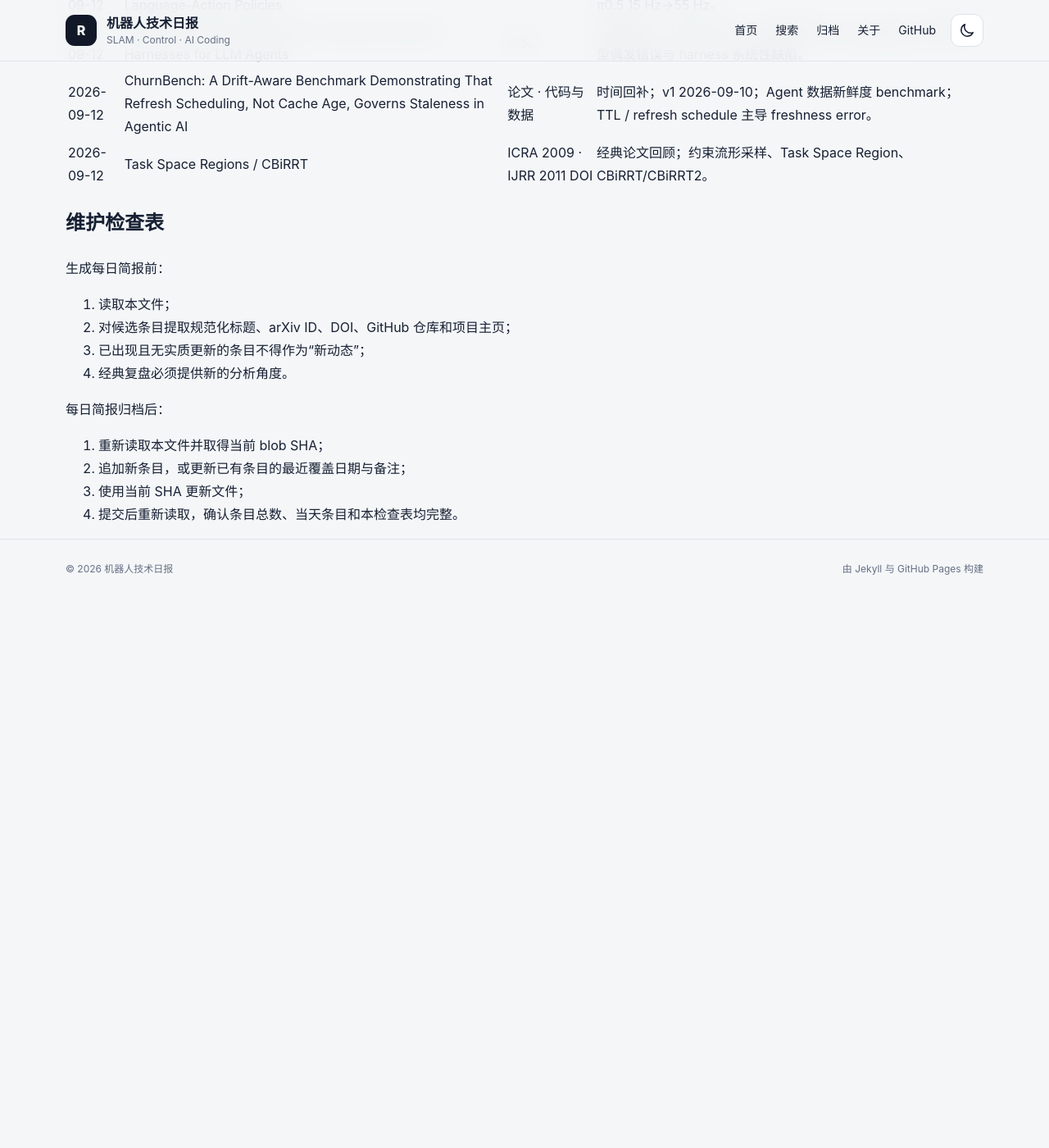
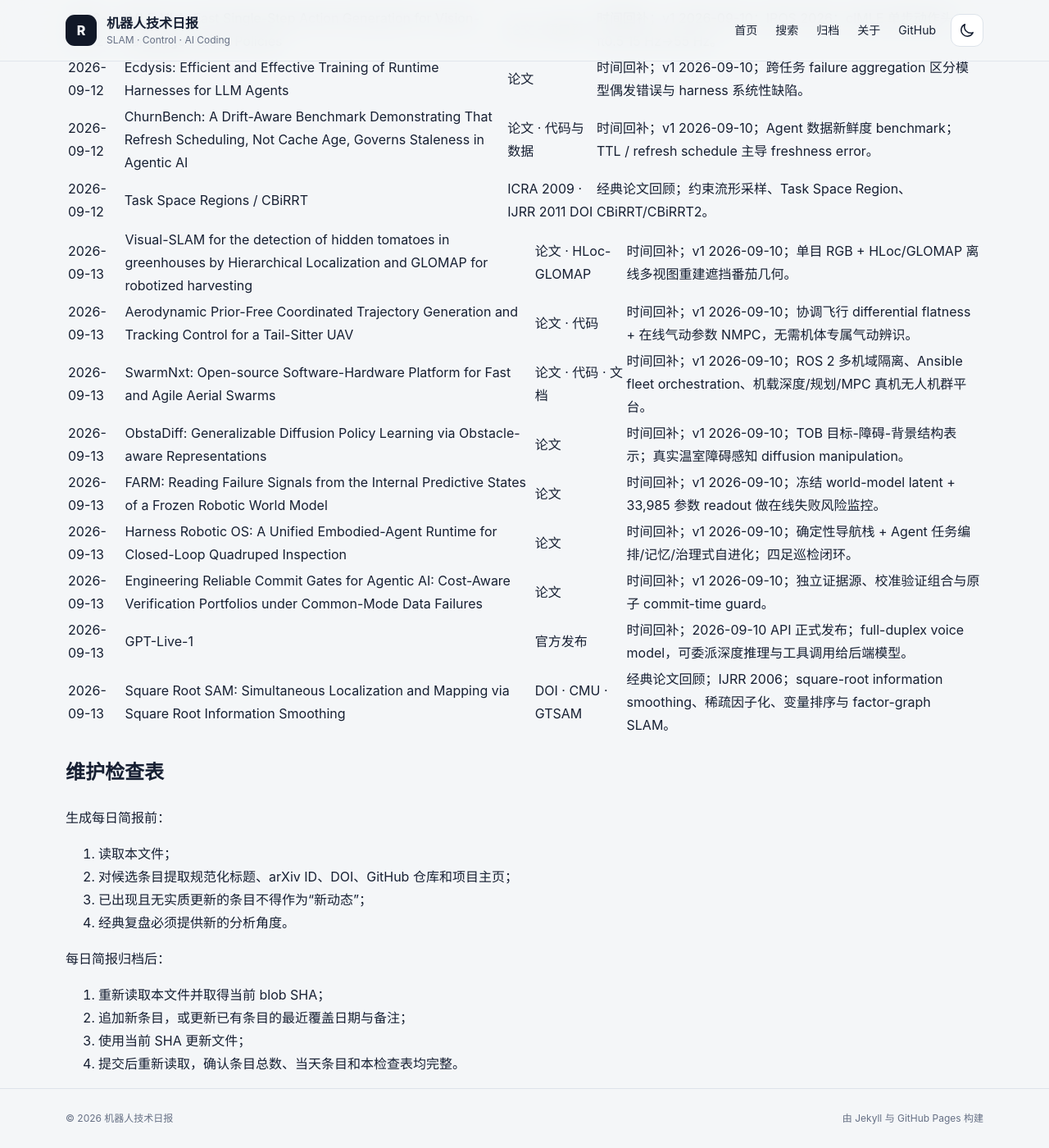
Before and after one commit to helywin/daily, a Jekyll site: the page built from robotics-brief-covered-items.md, in a window 1280 px wide and 1400 px high, scrolled down 37559 px. Shown: the whole window at 82% size. Built offline with Jekyll 4.4.1, drawn with Linux system fonts in a browser that asks for light colours; our own code applies the rules of GitHub Pages for plain Markdown files; before the commit the page ends 38289 px from its top, so only the background shows below that; some of the changed text lies outside the part shown.

Commit message:
docs: update robotics brief coverage index for 2026-09-13

```diff
--- a/robotics-brief-covered-items.md
+++ b/robotics-brief-covered-items.md
@@ -1,6 +1,6 @@
 # 机器人技术简报已覆盖条目索引
 
-> 最后更新：2026-09-12（Asia/Shanghai）
+> 最后更新：2026-09-13（Asia/Shanghai）
 >
 > 用途：每日简报选题前强制查重。本文件保留全部历史条目的最近覆盖日期、规范标题、至少一个可直接访问的原始来源和必要备注。
 >
@@ -83,6 +83,8 @@
 > 2026-09-11 新增 8 条主动态与 1 条经典论文回顾，共 576 条。
 >
 > 2026-09-12 新增 8 条主动态与 1 条经典论文回顾，共 585 条。
+>
+> 2026-09-13 新增 8 条主动态与 1 条经典论文回顾，共 594 条。
 
 ## 已核验条目
 
@@ -695,6 +697,17 @@
 | 2026-09-12 | ChurnBench: A Drift-Aware Benchmark Demonstrating That Refresh Scheduling, Not Cache Age, Governs Staleness in Agentic AI | [论文](https://arxiv.org/abs/2609.11515) · [代码与数据](https://github.com/vsingh45/churnbench) | 时间回补；v1 2026-09-10；Agent 数据新鲜度 benchmark；TTL / refresh schedule 主导 freshness error。 |
 | 2026-09-12 | Task Space Regions / CBiRRT | [ICRA 2009](https://publications.ri.cmu.edu/manipulation-planning-on-constraint-manifolds) · [IJRR 2011 DOI](https://doi.org/10.1177/0278364910396389) | 经典论文回顾；约束流形采样、Task Space Region、CBiRRT/CBiRRT2。 |
 
+
+| 2026-09-13 | Visual-SLAM for the detection of hidden tomatoes in greenhouses by Hierarchical Localization and GLOMAP for robotized harvesting | [论文](https://arxiv.org/abs/2609.11766) · [HLoc-GLOMAP](https://github.com/pablovela5620/hloc-glomap) | 时间回补；v1 2026-09-10；单目 RGB + HLoc/GLOMAP 离线多视图重建遮挡番茄几何。 |
+| 2026-09-13 | Aerodynamic Prior-Free Coordinated Trajectory Generation and Tracking Control for a Tail-Sitter UAV | [论文](https://arxiv.org/abs/2609.11698) · [代码](https://github.com/SYSU-HILAB/AP-PnC) | 时间回补；v1 2026-09-10；协调飞行 differential flatness + 在线气动参数 NMPC，无需机体专属气动辨识。 |
+| 2026-09-13 | SwarmNxt: Open-source Software-Hardware Platform for Fast and Agile Aerial Swarms | [论文](https://arxiv.org/abs/2609.11382) · [代码](https://github.com/lis-epfl/swarm-nxt) · [文档](https://lis-epfl.github.io/swarm-nxt/) | 时间回补；v1 2026-09-10；ROS 2 多机域隔离、Ansible fleet orchestration、机载深度/规划/MPC 真机无人机群平台。 |
+| 2026-09-13 | ObstaDiff: Generalizable Diffusion Policy Learning via Obstacle-aware Representations | [论文](https://arxiv.org/abs/2609.10918) | 时间回补；v1 2026-09-10；TOB 目标-障碍-背景结构表示；真实温室障碍感知 diffusion manipulation。 |
+| 2026-09-13 | FARM: Reading Failure Signals from the Internal Predictive States of a Frozen Robotic World Model | [论文](https://arxiv.org/abs/2609.11445) | 时间回补；v1 2026-09-10；冻结 world-model latent + 33,985 参数 readout 做在线失败风险监控。 |
+| 2026-09-13 | Harness Robotic OS: A Unified Embodied-Agent Runtime for Closed-Loop Quadruped Inspection | [论文](https://arxiv.org/abs/2609.11225) | 时间回补；v1 2026-09-10；确定性导航栈 + Agent 任务编排/记忆/治理式自进化；四足巡检闭环。 |
+| 2026-09-13 | Engineering Reliable Commit Gates for Agentic AI: Cost-Aware Verification Portfolios under Common-Mode Data Failures | [论文](https://arxiv.org/abs/2609.10969) | 时间回补；v1 2026-09-10；独立证据源、校准验证组合与原子 commit-time guard。 |
+| 2026-09-13 | GPT-Live-1 | [官方发布](https://openai.com/index/introducing-gpt-live-1-in-the-api/) | 时间回补；2026-09-10 API 正式发布；full-duplex voice model，可委派深度推理与工具调用给后端模型。 |
+| 2026-09-13 | Square Root SAM: Simultaneous Localization and Mapping via Square Root Information Smoothing | [DOI](https://doi.org/10.1177/0278364906072768) · [CMU](https://publications.ri.cmu.edu/square-root-sam-simultaneous-localization-and-mapping-via-square-root-information-smoothing) · [GTSAM](https://github.com/borglab/gtsam) | 经典论文回顾；IJRR 2006；square-root information smoothing、稀疏因子化、变量排序与 factor-graph SLAM。 |
+
 ## 维护检查表
 
 生成每日简报前：
```
